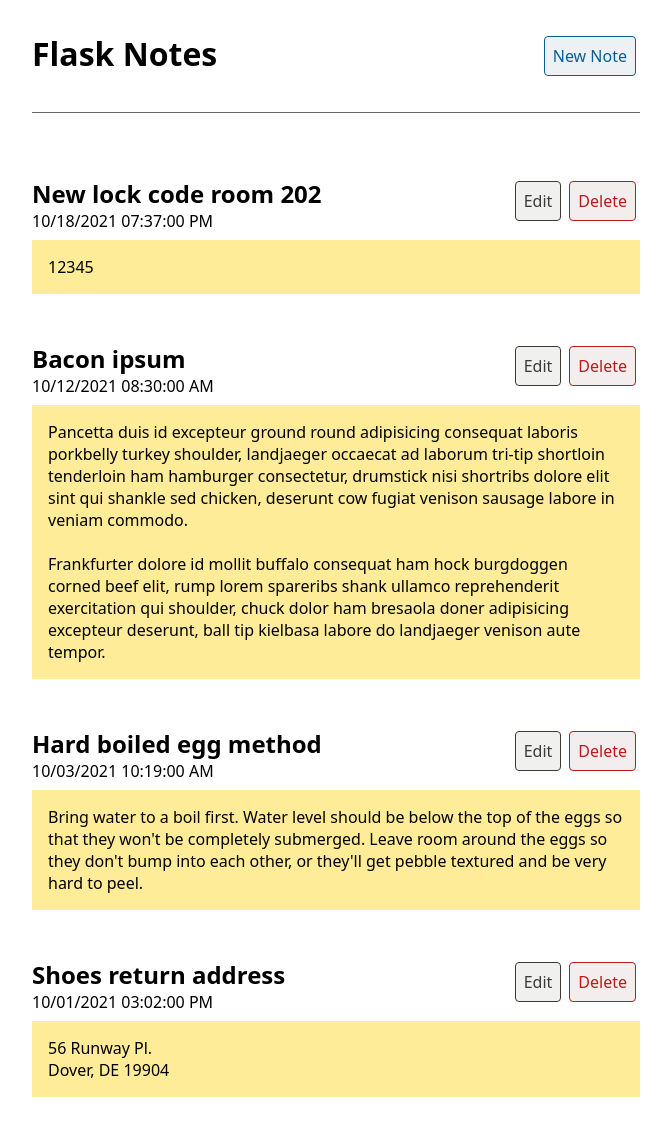
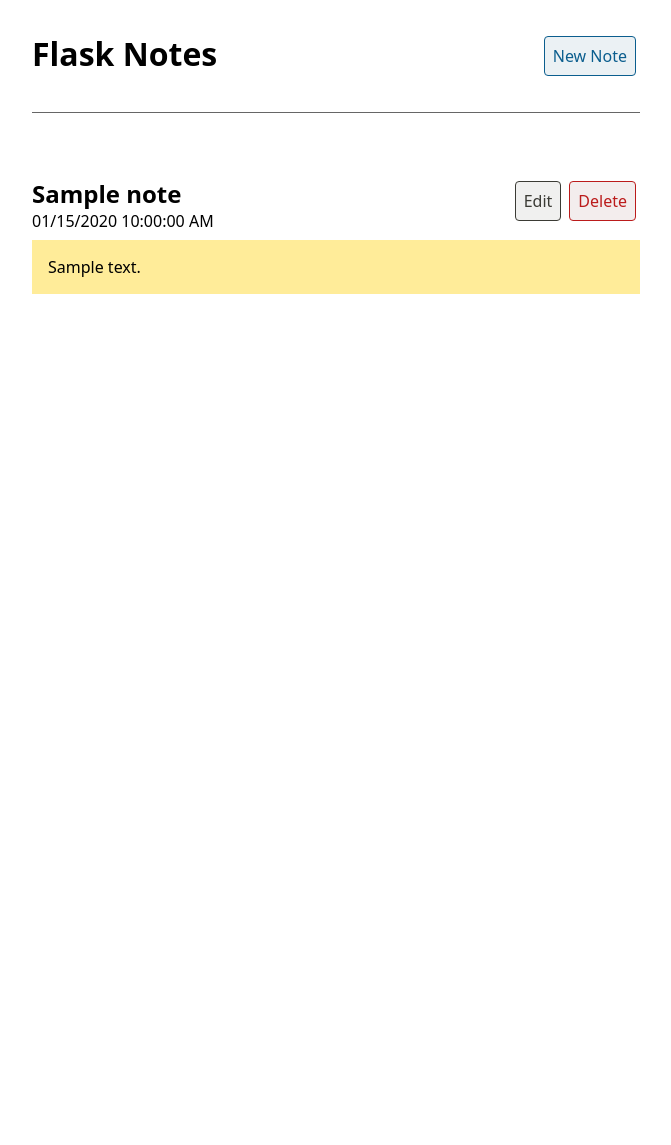
Before and after one commit to brodkewitz/flask-notes-app, a Flask app: page / in a window 1280 px wide. Shown: the whole page, without its empty margins (304-975 px from the left). After the commit the page ends 294 px from the top, so only its background shows below. Run offline with Flask 2, Linux system fonts and the light colour scheme; tables that the repository leaves empty hold one stand-in row (values such as "Sample post").

Commit message:
Remove notes variable and use database on homepage

```diff
--- a/app/routes.py
+++ b/app/routes.py
@@ -2,35 +2,13 @@ import datetime
 from flask import render_template, flash, redirect, url_for
 from app import app
 from app.forms import EditNoteForm, ConfirmDeleteNoteForm
-
-
-notes = [
-    {
-        "date-modified": datetime.datetime(2021, 10, 1, 15, 2),
-        "title": "Shoes return address",
-        "body": "56 Runway Pl.\nDover, DE 19904",
-    },
-    {
-        "date-modified": datetime.datetime(2021, 10, 3, 10, 19),
-        "title": "Hard boiled egg method",
-        "body": "Bring water to a boil first. Water level should be below the top of the eggs so that they won't be completely submerged. Leave room around the eggs so they don't bump into each other, or they'll get pebble textured and be very hard to peel.",
-    },
-    {
-        "date-modified": datetime.datetime(2021, 10, 12, 8, 30),
-        "title": "Bacon ipsum",
-        "body": "Pancetta duis id excepteur ground round adipisicing consequat laboris porkbelly turkey shoulder, landjaeger occaecat ad laborum tri-tip shortloin tenderloin ham hamburger consectetur, drumstick nisi shortribs dolore elit sint qui shankle sed chicken, deserunt cow fugiat venison sausage labore in veniam commodo.\n\nFrankfurter dolore id mollit buffalo consequat ham hock burgdoggen corned beef elit, rump lorem spareribs shank ullamco reprehenderit exercitation qui shoulder, chuck dolor ham bresaola doner adipisicing excepteur deserunt, ball tip kielbasa labore do landjaeger venison aute tempor.",
-    },
-    {
-        "date-modified": datetime.datetime(2021, 10, 18, 19, 37),
-        "title": "New lock code room 202",
-        "body": "12345",
-    },
-]
+from app.models import Note
 
 
 @app.route("/")
 def index():
     title = "Home"
+    notes = Note.query.order_by(Note.date_modified.desc()).all()
     return render_template("index.html", title=title, notes=notes)
 
 
--- a/app/templates/index.html
+++ b/app/templates/index.html
@@ -1,18 +1,18 @@
 {% extends "base.html" %}
 {% block header_action %}<a class="action new-note" href="{{ url_for('new_note') }}">New Note</a>{% endblock %}
 {% block content %}
-	{%- for note in notes | reverse %}
+	{%- for note in notes %}
 		<article class="note">
 			<div class="note-header">
 				<div class="note-meta">
-					<h2>{{ note["title"] }}</h2>
-					<p class="date-modified">{{ note["date-modified"].strftime('%m/%d/%Y %I:%M:%S %p') }}</p>
+					<h2>{{ note.title }}</h2>
+					<p class="date-modified">{{ note.date_modified.strftime('%m/%d/%Y %I:%M:%S %p') }}</p>
 				</div>
-				<a class="action edit-note" href="{{ url_for('edit_note', note_id=loop.revindex0) }}">Edit</a>
-				<a class="action delete-note" href="{{ url_for('delete_note', note_id=loop.revindex0) }}">Delete</a>
+				<a class="action edit-note" href="{{ url_for('edit_note', note_id=note.id) }}">Edit</a>
+				<a class="action delete-note" href="{{ url_for('delete_note', note_id=note.id) }}">Delete</a>
 			</div>
 
-			<p class="note-body">{{ note["body"].replace("\n", "<br>") | safe }}</p>
+			<p class="note-body">{{ note.body.replace("\n", "<br>") | safe }}</p>
 		</article>
 	{% endfor -%}
 {% endblock %}
```
